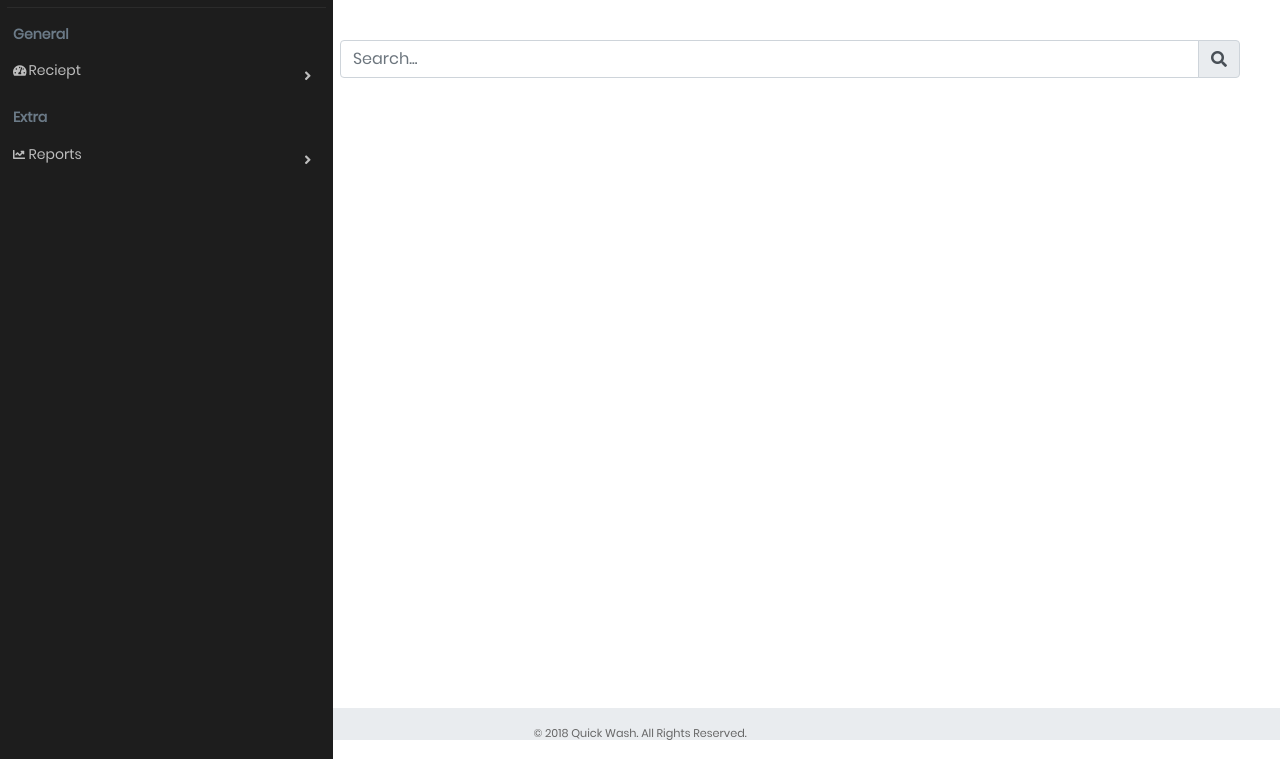
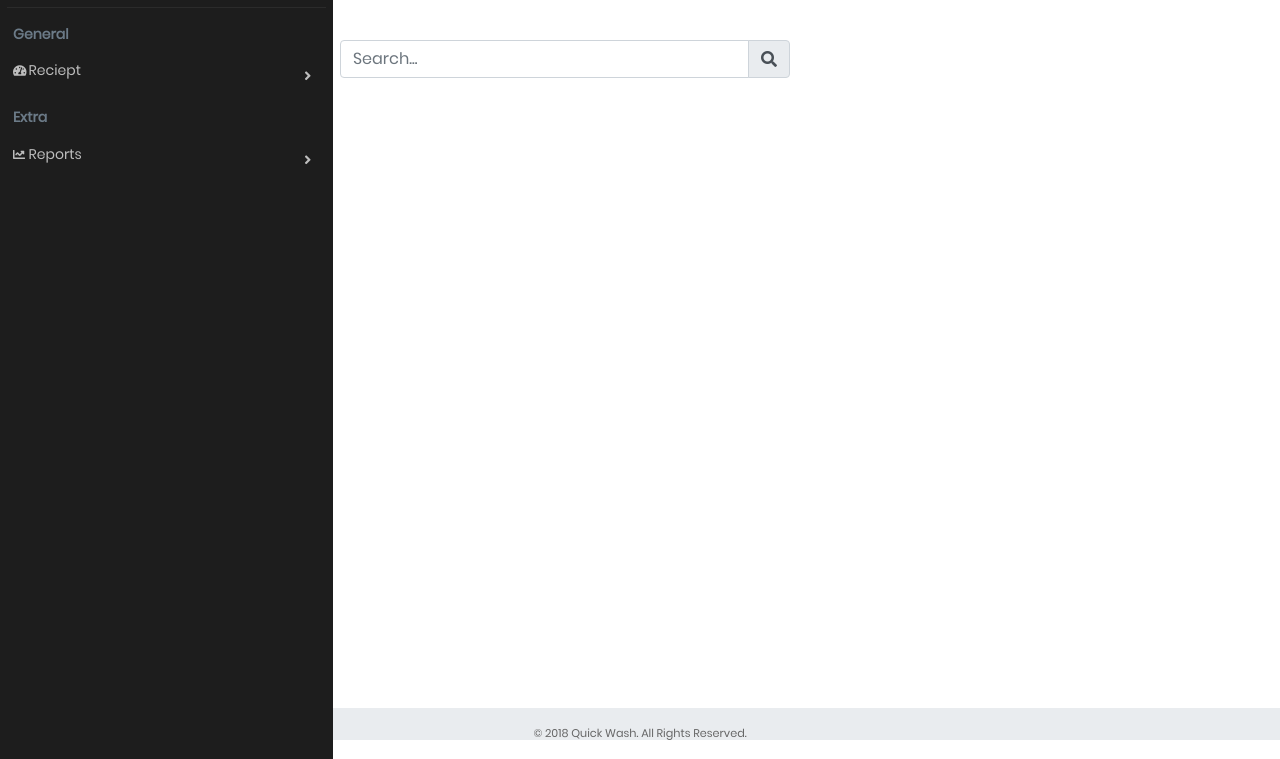
Before and after one commit to r-sniper/washing, a Django app: page / in a window 1280 px wide. Shown: the part 60-819 px from the top of the page. Run offline with Django 3.2, Linux system fonts and the light colour scheme; some libraries are stand-ins or nearby versions.

Commit message:
search bar width

```diff
--- a/home/static/home/css/style.css
+++ b/home/static/home/css/style.css
@@ -462,6 +462,7 @@ input {
 .nav-item{
   float: right;
 }
+
 /* live search */
 /* #live_search_result{
   -webkit-box-sizing: border-box;
--- a/home/templates/home.html
+++ b/home/templates/home.html
@@ -7,7 +7,7 @@
         <div class="container-fluid">
             <div class="row">
                 <div class="form-group col-md-12">
-                    <div class="sidebar-search">
+                    <div class="sidebar-search" style="width: 50% !important;">
                         <div>
                             <div id="livesearch" class="input-group">
                                 <input type="text" class="form-control search-menu"
```
